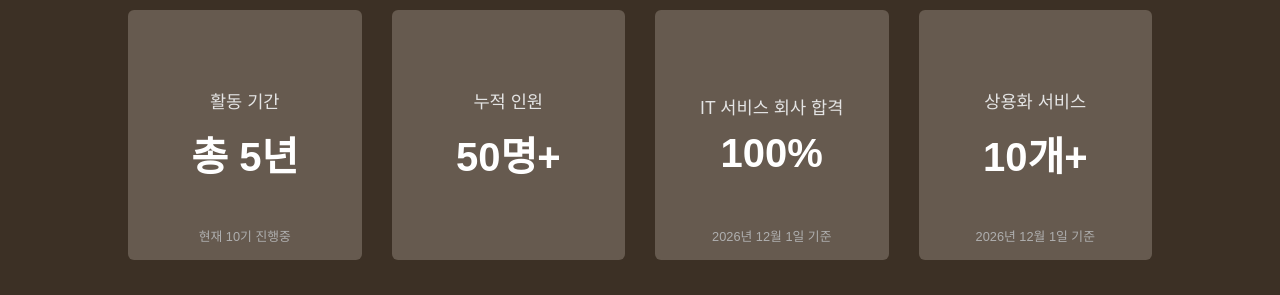
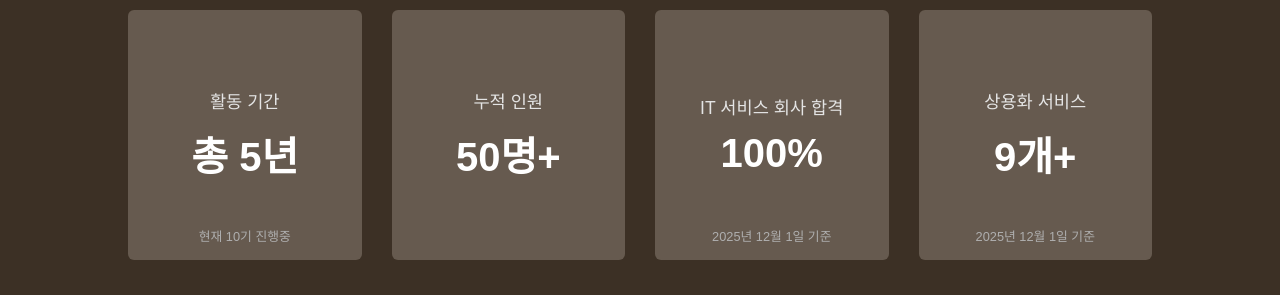
Before and after one commit to ssi02014/modern-agile-official-client, a Next.js app in the folder app/: page / in a window 1280 px wide. Shown: the part 1900-2195 px from the top of the page. Built offline with nearby package versions, Linux system fonts and the light colour scheme.

Commit message:
fix: 기간

```diff
--- a/app/components/Home/MainDigitization/index.tsx
+++ b/app/components/Home/MainDigitization/index.tsx
@@ -54,12 +54,12 @@ const MainDigitization = () => {
           <DigitBox ref={box3}>
             <h3>IT 서비스 회사 합격</h3>
             <p>100%</p>
-            <span>2026년 12월 1일 기준</span>
+            <span>2025년 12월 1일 기준</span>
           </DigitBox>
           <DigitBox ref={box4}>
             <h3>상용화 서비스</h3>
-            <p>10개+</p>
-            <span>2026년 12월 1일 기준</span>
+            <p>9개+</p>
+            <span>2025년 12월 1일 기준</span>
           </DigitBox>
         </DigitBoxContainer>
       </InnerContainer>
```
